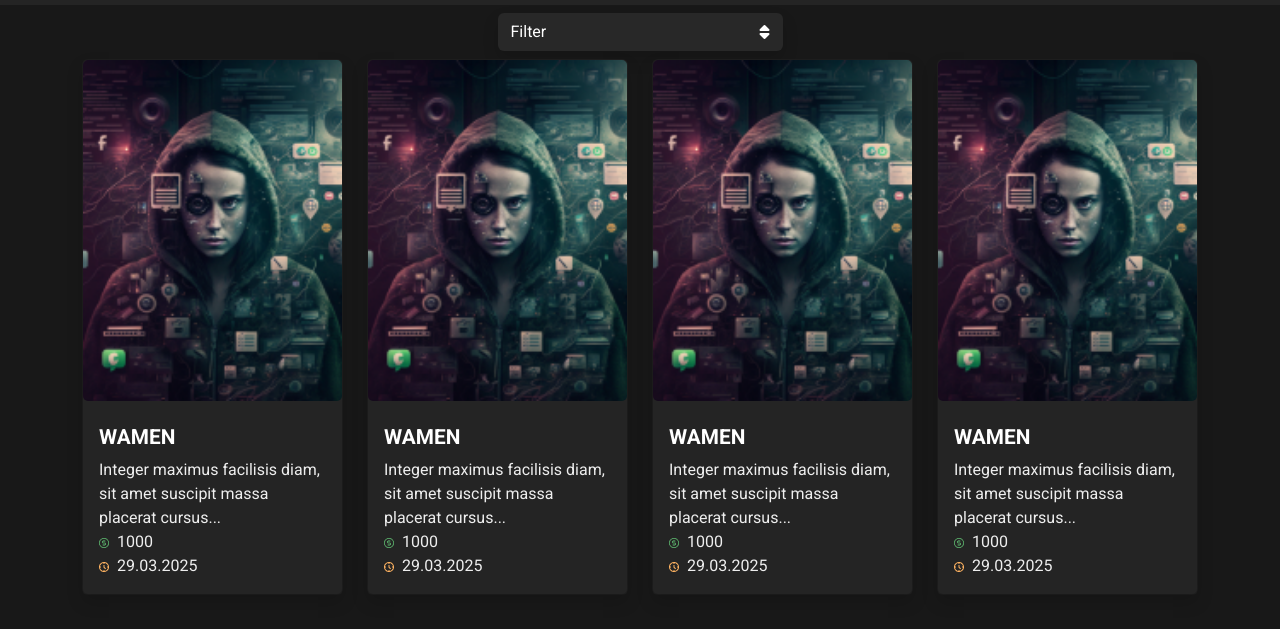
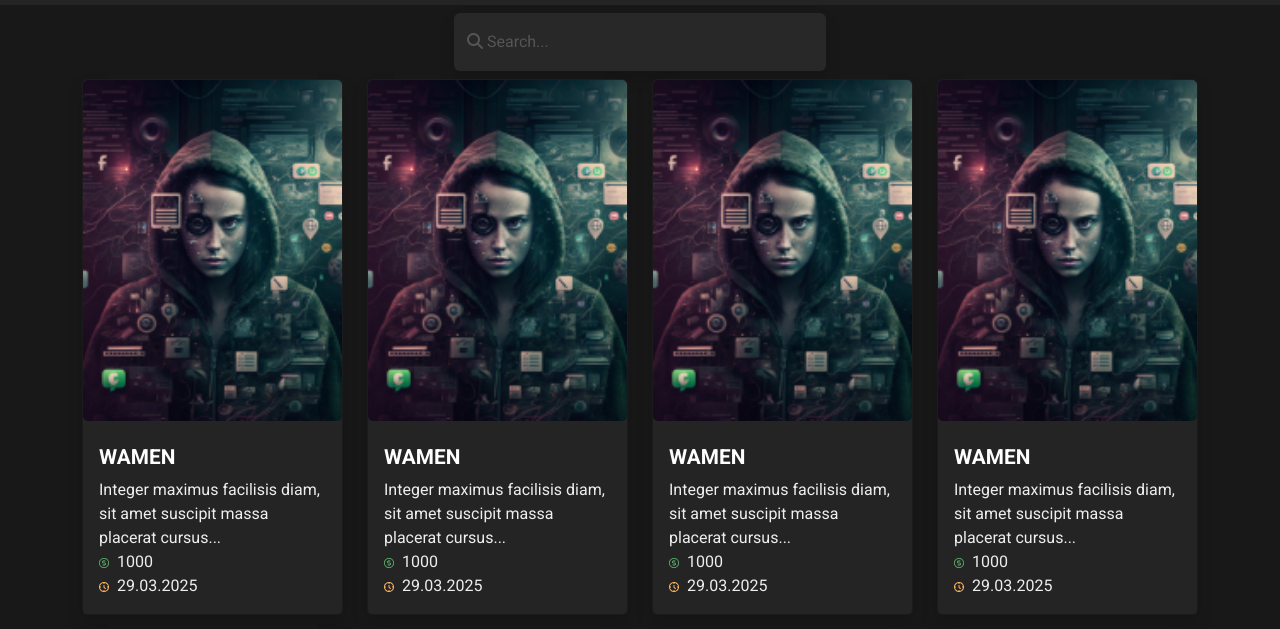
Before and after one commit to DrRuski/noroff-auction-house, a website: page src/html/home.html in a window 1280 px wide. Shown: the part 85-714 px from the top of the page. Drawn offline with nearby package versions, Linux system fonts and the light colour scheme.

Commit message:
Homepage implementation complete

```diff
--- a/src/html/home.html
+++ b/src/html/home.html
@@ -104,12 +104,24 @@
           </div>
         </div>
 
-        <div class="row justify-content-center mt-lg-2">
-          <button
-            class="col-11 col-lg-3 btn btn-filter text-white shadow d-flex align-items-center justify-content-between"
-          >
-            Filter <i class="fa-solid fa-sort"></i>
-          </button>
+        <div class="row mt-lg-2">
+          <form id="searchForm">
+            <div class="form-floating col-lg-4 m-auto">
+              <input
+                required
+                minlength="3"
+                name="search"
+                class="form-control shadow"
+                id="searchInput"
+                type="search"
+                placeholder="Search..."
+                aria-label="Search"
+              />
+              <label for="searchInput" class="form-label"
+                ><i class="fa-solid fa-magnifying-glass"></i> Search...</label
+              >
+            </div>
+          </form>
         </div>
 
         <div class="row row-gap-3">
@@ -123,7 +135,49 @@
                     class="img-fluid card-img"
                   />
                 </div>
+                <div class="card-body">
+                  <div>
+                    <h3 class="card-title text-white">WAMEN</h3>
+                    <p class="card-text">
+                      Integer maximus facilisis diam, sit amet suscipit massa
+                      placerat cursus...
+                    </p>
+                  </div>
+                  <div class="d-flex align-items-center gap-2">
+                    <div>
+                      <img
+                        src="../../assets/Icons/currencyMobileIcon.png"
+                        alt=""
+                        class="img-fluid"
+                      />
+                    </div>
+                    <p class="nftValue">1000</p>
+                  </div>
+                  <div class="d-flex align-items-center gap-2">
+                    <div>
+                      <img
+                        src="../../assets/Icons/timeIcon.png"
+                        alt=""
+                        class="img-fluid"
+                      />
+                    </div>
+                    <p class="deadline">29.03.2025</p>
+                  </div>
+                </div>
+              </div>
+            </div>
+          </div>
 
+          <div class="col-6 col-lg-3">
+            <div class="card h-100">
+              <div class="d-flex flex-column gap-2 shadow">
+                <div>
+                  <img
+                    src="../../assets/NFT/nftONE.png"
+                    alt=""
+                    class="img-fluid card-img"
+                  />
+                </div>
                 <div class="card-body">
                   <div>
                     <h3 class="card-title text-white">WAMEN</h3>
```
